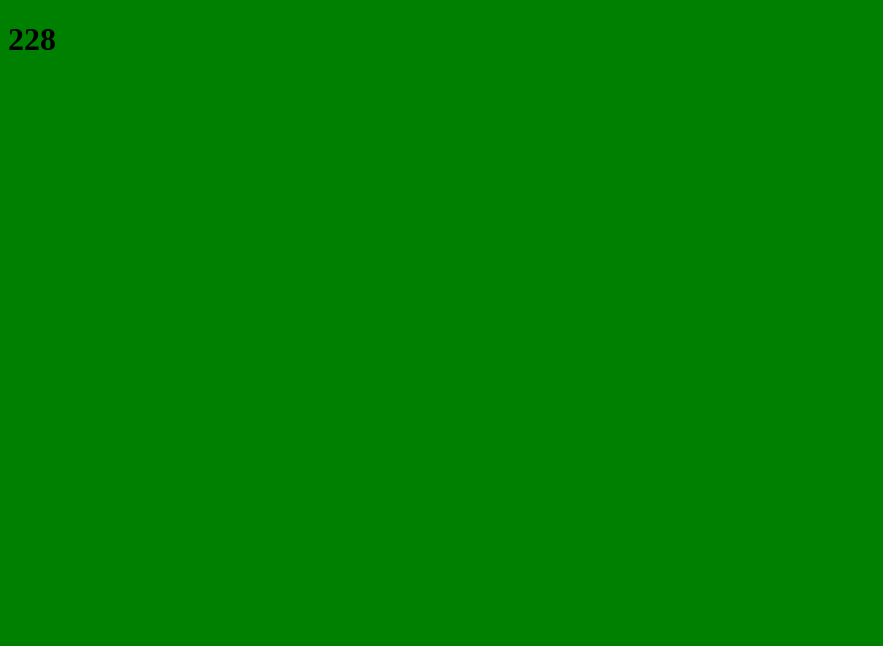
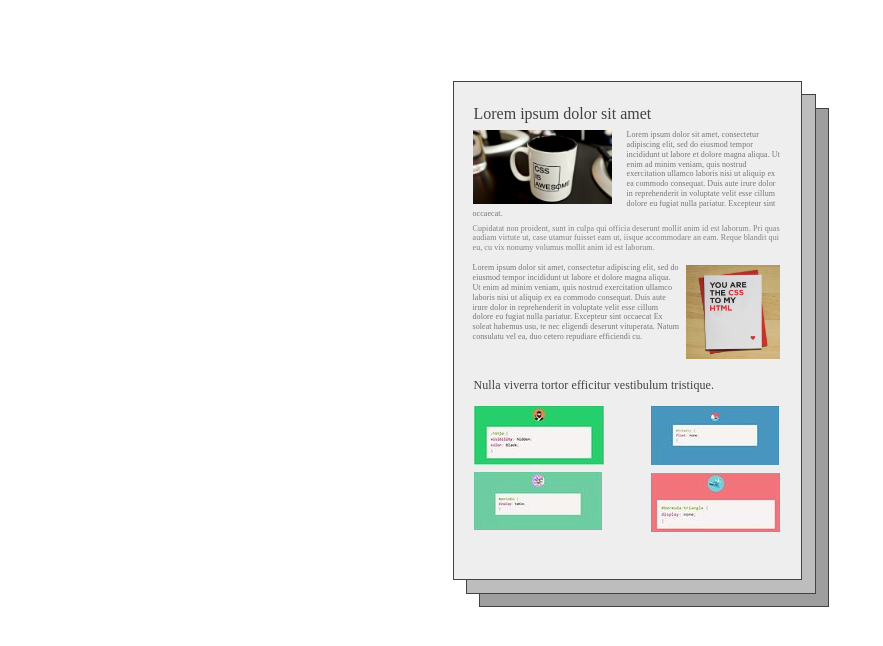
Before and after one commit to gucci56/Tasks, a plain HTML site: page positions-and-floats/index.html in a window 1280 px wide. Shown: the top 646 px of the page, without its empty margins (0-883 px from the left). Drawn offline with Linux system fonts and the light colour scheme.

Commit message:
positions-and-floats/feature: main part emplemented

```diff
--- /dev/null
+++ b/positions-and-floats/assets/css/styles.css
@@ -0,0 +1,134 @@
+body {
+  height: 2000px;
+}
+
+.layer {
+  width: 375px;
+  height: 500px;
+  margin-left: auto;
+  margin-right: auto;
+}
+
+
+
+
+
+.layer3 {
+ border: solid 0.1em #424242;
+ margin-top: 73px;
+ position: absolute;
+ background-color: #EEEEEE;
+ width: 347px;
+ height: 497px;
+ }
+
+.layer2 {
+ border: solid 0.1em #424242;
+ margin-top: 86px;
+ margin-left: 13px;
+ position: absolute;
+ background-color: #BDBDBD;
+ width: 348px;
+ height: 498px;
+ }
+
+ .layer1 {
+  border: solid 0.1em #424242;
+  margin-left: 26px;
+  margin-top: 100px;
+  position: absolute;
+  background-color: #9E9E9E;
+  width: 348px;
+  height: 497px;
+ }
+
+
+
+
+
+.content {
+  font: 100% 'Myriad Pro';
+  font-size: 0.5em;
+  color: #757575;
+  line-height: 123%;
+  letter-spacing: 0.01em;
+}
+
+
+.post_content {
+  margin-top: 10px;
+  font: 150% 'Myriad Pro';
+  color: #616161;
+  padding: 3px 20px 7px 20px;
+}
+
+
+.rubric1 {
+  margin: 0 0 0 3px;
+  padding: 0 20px 10px 16px;
+}
+
+.rubric2 {
+  margin: 0 0 0 3px;
+  padding: 0 20px 20px 16px;
+}
+
+ .rubric1 img {
+   padding: 0 15px 0 0;
+   float: left;
+   width: 139px;
+ }
+
+ .rubric2 img {
+   padding: 2px 1px 0 5px;
+   float: right;
+   width: 94px;
+ }
+
+
+  .span {
+    font: 100% 'Myriad Pro';
+    color: #424242;
+    font-size: 1em;
+    padding: 23px 20px 7px 20px;
+  }
+
+  .span1 {
+    font: 150% 'Myriad Pro';
+    color: #424242;
+    padding: 16px 20px 0px 20px;
+  }
+
+  .layer_span {
+    margin-top: 5px;
+    font: 100% 'Myriad Pro';
+    line-height: 123%;
+    color: gray;
+  }
+
+
+
+
+
+
+
+
+  .image_left_top {
+    float: left;
+    margin: 0 20px 0 0;
+  }
+
+  .image_right_top {
+    float: right;
+    margin: 0 2px 0 0;
+  }
+
+  .image_left_bot {
+    float: left;
+    margin: 3px 20px 0 0;
+  }
+
+  .image_right_bot {
+    float: right;
+    margin: 4px 1px 0 0;
+  }
--- a/positions-and-floats/css/styles.css
+++ /dev/null
@@ -1,3 +0,0 @@
-body {
-  background-color: green;
-}
--- a/positions-and-floats/index.html
+++ b/positions-and-floats/index.html
@@ -3,9 +3,82 @@
   <head>
     <meta charset="utf-8">
     <title>Positions and floats</title>
-    <link rel="stylesheet" href="./css/styles.css">
+    <link rel="stylesheet" href="./assets/css/styles.css">
   </head>
   <body>
-    <h1>228</h1>
+    <div class="layer">
+
+      <div class="layer1">
+
+      </div>
+
+      <div class="layer2">
+
+      </div>
+
+      <div class="layer3">
+          <div class="span">
+              <span>Lorem ipsum dolor sit amet</span>
+         </div>
+          <div class="content">
+
+              <div class="rubric1">
+                  <img src="assets/img/love_html.jpg" alt="HTML/CSS">
+                  <span>
+                    Lorem ipsum dolor sit amet, consectetur adipiscing elit, sed do eiusmod
+                    tempor incididunt ut labore et dolore magna aliqua. Ut enim ad minim veniam,
+                    quis nostrud exercitation ullamco laboris nisi ut aliquip ex ea commodo
+                    consequat. Duis aute irure dolor in reprehenderit in voluptate velit esse
+                    cillum dolore eu fugiat nulla pariatur. Excepteur sint occaecat.
+                  </span>
+                      <div class="layer_span">
+                          <span>
+                            Cupidatat
+                            non proident, sunt in culpa qui officia deserunt mollit anim id est laborum.
+                            Pri quas audiam virtute ut, case utamur fuisset eam ut, iisque accommodare an eam.
+                            Reque blandit qui eu, cu vix nonumy volumus mollit anim id est laborum.
+                          </span>
+                     </div>
+              </div>
+
+                  <div class="rubric2">
+                      <img src="assets/img/youcss.jpg" alt="HTML/CSS">
+                      <span>
+                        Lorem ipsum dolor sit amet, consectetur adipiscing elit, sed do eiusmod
+                        tempor incididunt ut labore et dolore magna aliqua. Ut enim ad minim veniam,
+                        quis nostrud exercitation ullamco laboris nisi ut aliquip ex ea commodo
+                        consequat. Duis aute irure dolor in reprehenderit in voluptate velit esse
+                        cillum dolore eu fugiat nulla pariatur. Excepteur sint occaecat
+                        Ex soleat habemus usu, te nec eligendi deserunt vituperata.
+                        Natum consulatu vel ea, duo cetero repudiare efficiendi cu.
+                      </span>
+                  </div>
+
+                        <div class="span1">
+                           <span>Nulla viverra tortor efficitur vestibulum tristique.</span>
+                       </div>
+
+                  <div class="post_content">
+                              <div class="image_left_top">
+                                  <img src="assets/img/joke1.jpg" alt="ROFL">
+                              </div>
+
+                              <div class="image_right_top">
+                                  <img src="assets/img/joke2.jpg" alt="ROFL">
+                              </div>
+                              <div class="image_left_bot">
+                                  <img src="assets/img/joke4.jpg" alt="ROFL">
+                              </div>
+                              <div class="image_right_bot">
+                                  <img src="assets/img/joke3.jpg" alt="ROFL">
+                              </div>
+
+
+                  </div>
+        </div>
+  </div>
+
+  </div>
+
   </body>
 </html>
```
Also changed, not shown: positions-and-floats/assets/img/joke1.jpg (added), positions-and-floats/assets/img/joke2.jpg (added), positions-and-floats/assets/img/joke3.jpg (added), positions-and-floats/assets/img/joke4.jpg (added), positions-and-floats/assets/img/love_html.jpg (added), positions-and-floats/assets/img/youcss.jpg (added), positions-and-floats/layout.png (added), 2 other files.
